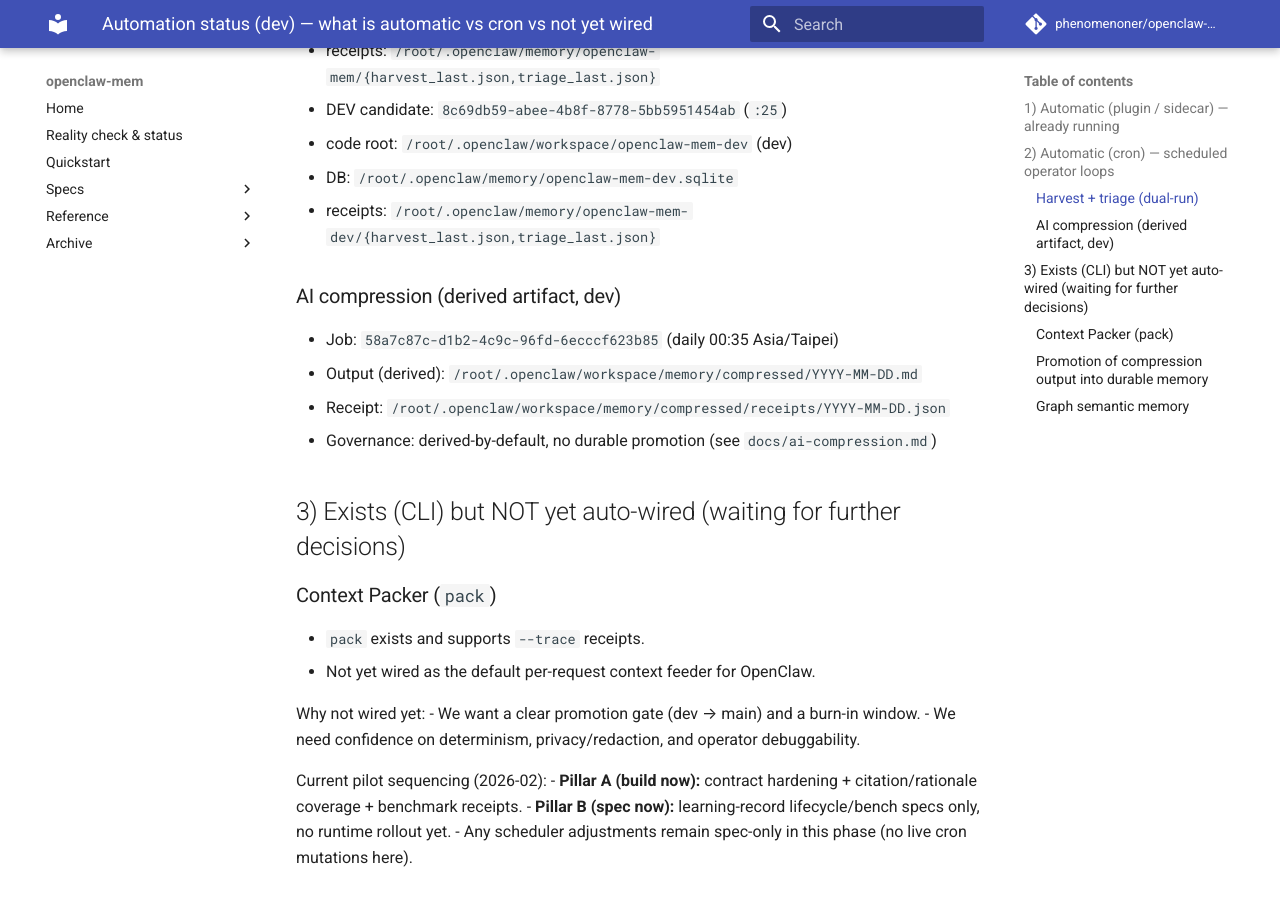
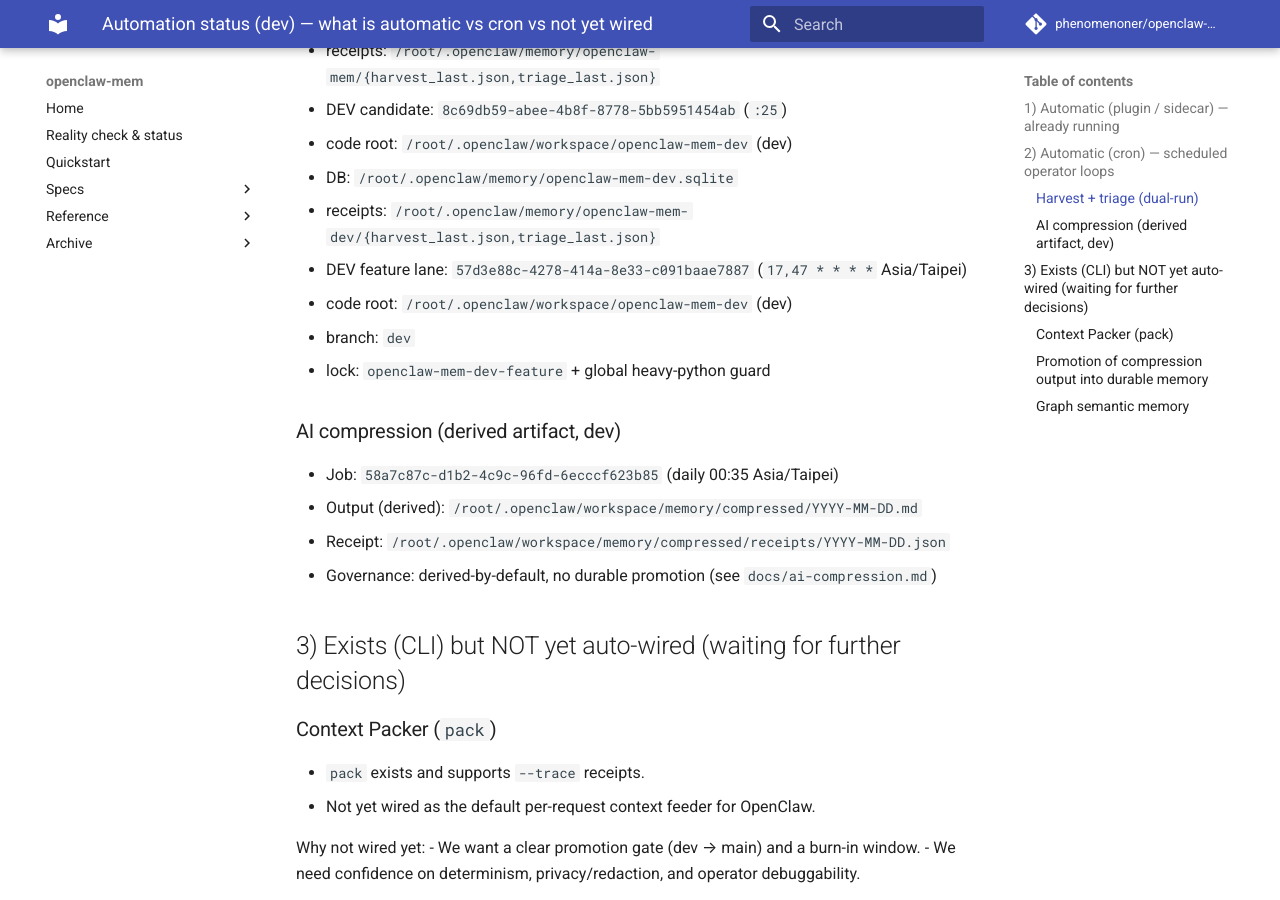
Before and after one commit to phenomenoner/openclaw-mem, an MkDocs documentation site: the page built from docs/automation-status.md, in a window 1280 px wide and 900 px high, scrolled down 990 px. Built offline with MkDocs 1.6.1 and Material for MkDocs 9.7.7, drawn with Linux system fonts in a browser that asks for light colours; comment, search, counter and statistics services are not loaded.

Commit message:
docs: track A-fast dev feature lane in automation status

```diff
--- a/docs/automation-status.md
+++ b/docs/automation-status.md
@@ -34,6 +34,10 @@ These are automated via OpenClaw cron jobs (so the system works without manual C
   - code root: `/root/.openclaw/workspace/openclaw-mem-dev` (dev)
   - DB: `/root/.openclaw/memory/openclaw-mem-dev.sqlite`
   - receipts: `/root/.openclaw/memory/openclaw-mem-dev/{harvest_last.json,triage_last.json}`
+- DEV feature lane: `57d3e88c-4278-414a-8e33-c091baae7887` (`17,47 * * * *` Asia/Taipei)
+  - code root: `/root/.openclaw/workspace/openclaw-mem-dev` (dev)
+  - branch: `dev`
+  - lock: `openclaw-mem-dev-feature` + global heavy-python guard
 
 ### AI compression (derived artifact, dev)
 - Job: `58a7c87c-d1b2-4c9c-96fd-6ecccf623b85` (daily 00:35 Asia/Taipei)
```
